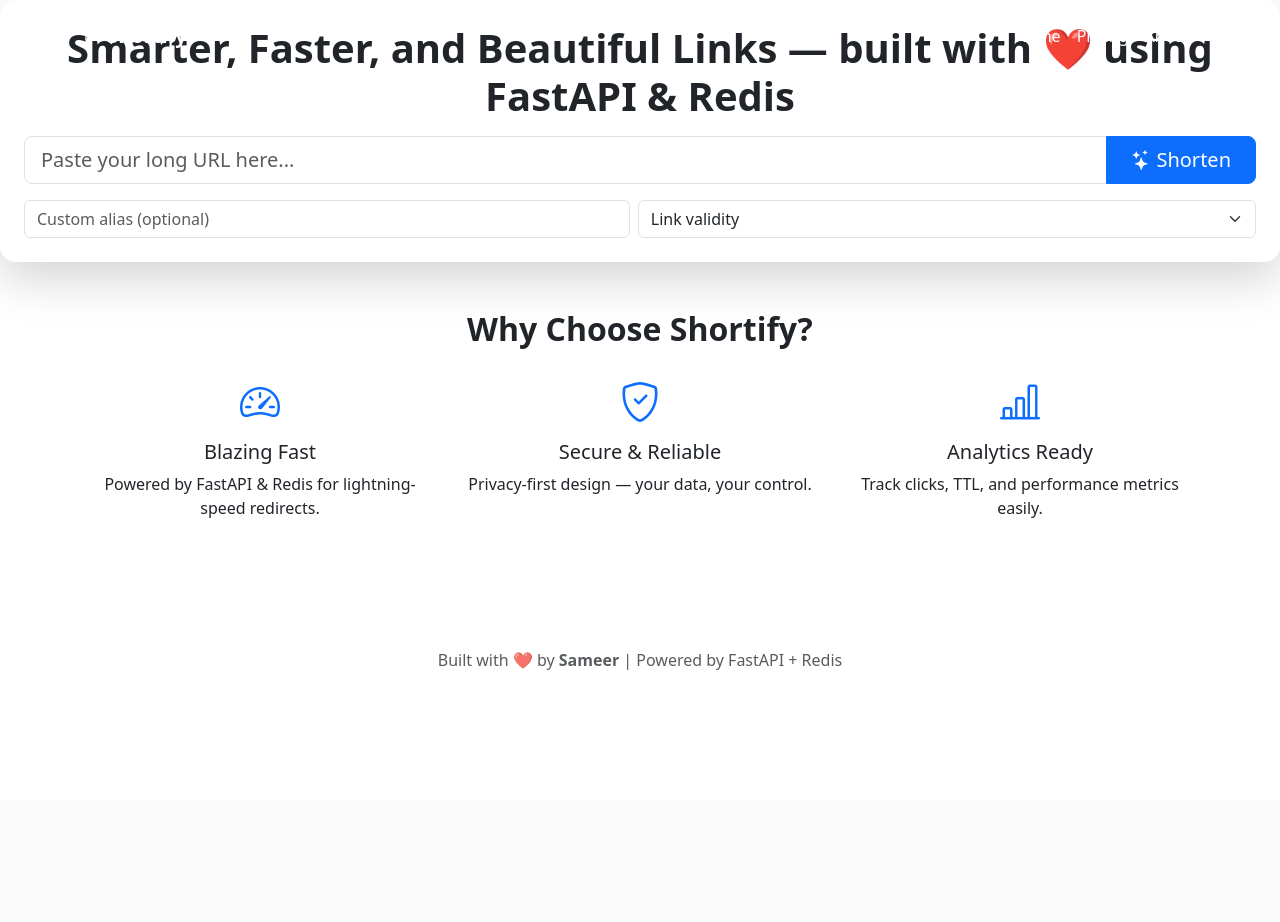
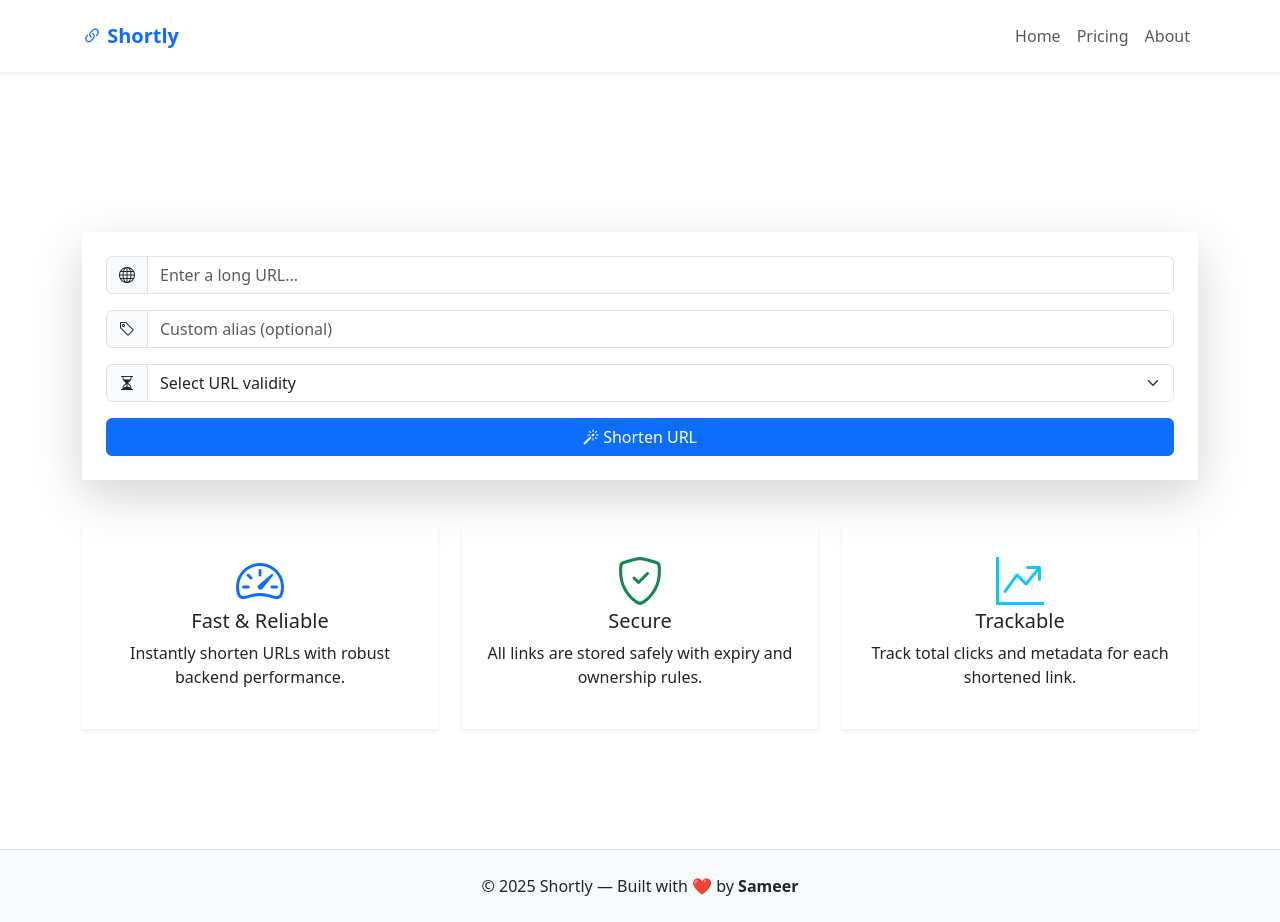
Before and after one commit to sk3577311/Pro_URL_Shortener, a FastAPI app: page / in a window 1280 px wide. Before the commit the page ends 670 px from the top, so only its background shows below. Run offline with FastAPI, Linux system fonts and the light colour scheme.

Commit message:
last commit 16 15/10/2025

```diff
--- a/templates/base.html
+++ b/templates/base.html
@@ -1,51 +1,42 @@
 <!DOCTYPE html>
 <html lang="en">
-
 <head>
-  <meta charset="utf-8" />
-  <meta name="viewport" content="width=device-width, initial-scale=1" />
-  <title>{{ title if title else "Shortify - Smarter Links" }}</title>
-
-  <!-- Bootstrap -->
-  <link href="https://cdn.jsdelivr.net/npm/bootstrap@5.3.3/dist/css/bootstrap.min.css" rel="stylesheet" />
-  <link href="https://cdn.jsdelivr.net/npm/bootstrap-icons@1.11.3/font/bootstrap-icons.css" rel="stylesheet" />
-
-  <!-- Custom CSS -->
+  <meta charset="UTF-8" />
+  <meta name="viewport" content="width=device-width, initial-scale=1.0" />
+  <title>{% block title %}URL Shortener{% endblock %}</title>
+  <link href="https://cdn.jsdelivr.net/npm/bootstrap@5.3.3/dist/css/bootstrap.min.css" rel="stylesheet">
+  <link href="https://cdn.jsdelivr.net/npm/bootstrap-icons@1.11.3/font/bootstrap-icons.css" rel="stylesheet">
   <link rel="stylesheet" href="{{ url_for('static', path='css/style.css') }}">
 </head>
+<body>
 
-<body>
-  <!-- NAVBAR -->
-  <nav class="navbar navbar-expand-lg navbar-light bg-transparent py-3 fixed-top">
+  <!-- Navbar -->
+  <nav class="navbar navbar-expand-lg navbar-light bg-white shadow-sm py-3">
     <div class="container">
-      <a class="navbar-brand fw-bold text-white" href="/">
-        <i class="bi bi-link-45deg"></i> Shortify
+      <a class="navbar-brand fw-bold text-primary" href="/">
+        <i class="bi bi-link-45deg"></i> Shortly
       </a>
       <button class="navbar-toggler" type="button" data-bs-toggle="collapse" data-bs-target="#navbarNav">
         <span class="navbar-toggler-icon"></span>
       </button>
-
       <div class="collapse navbar-collapse justify-content-end" id="navbarNav">
         <ul class="navbar-nav">
-          <li class="nav-item"><a class="nav-link text-white" href="/">Home</a></li>
-          <li class="nav-item"><a class="nav-link text-white" href="/pricing">Pricing</a></li>
-          <li class="nav-item"><a class="nav-link text-white" href="/about">About</a></li>
+          <li class="nav-item"><a class="nav-link" href="/">Home</a></li>
+          <li class="nav-item"><a class="nav-link" href="/pricing">Pricing</a></li>
+          <li class="nav-item"><a class="nav-link" href="/about">About</a></li>
         </ul>
       </div>
     </div>
   </nav>
 
-  <!-- MAIN -->
-  <main class="content">
-    {% block content %}{% endblock %}
-  </main>
+  {% block content %}{% endblock %}
 
-  <!-- FOOTER -->
-  <footer class="text-center py-3 mt-5 text-muted">
-    Built with ❤️ by <strong>Sameer</strong> | Powered by FastAPI + Redis
+  <!-- Footer -->
+  <footer class="text-center py-4 mt-5 bg-light border-top">
+    <p class="mb-0">© 2025 Shortly — Built with ❤️ by <strong>Sameer</strong></p>
   </footer>
 
   <script src="https://cdn.jsdelivr.net/npm/bootstrap@5.3.3/dist/js/bootstrap.bundle.min.js"></script>
-  {% block scripts %}{% endblock %}
+  <script src="{{ url_for('static', path='js/index.js') }}" defer></script>
 </body>
 </html>
--- a/templates/index.html
+++ b/templates/index.html
@@ -1,24 +1,27 @@
 {% extends "base.html" %}
+{% block title %}Shortly - URL Shortener{% endblock %}
 {% block content %}
-<section class="hero-section text-center d-flex align-items-center justify-content-center flex-column">
-  <div class="hero-container p-4 rounded-4 shadow-lg bg-white bg-opacity-75">
-    <h1 class="fw-bold mb-3 text-dark">
-      Smarter, Faster, and Beautiful Links — built with ❤️ using FastAPI & Redis
-    </h1>
+<section class="hero-section d-flex align-items-center text-center text-white">
+  <div class="container">
+    <h1 class="display-5 fw-bold mb-4 animate-slide-up">Shorten, Share & Track Your Links</h1>
+    <p class="lead mb-5 animate-fade-in">Create short links that make your URLs simple and shareable.</p>
 
-    <form id="url-shortener-form" class="w-100" action="/shorten" method="post">
+    <div class="shorten-box mx-auto p-4 shadow-lg">
+      <form action="/shorten" method="post" id="url-form">
         <div class="input-group mb-3">
-        <input type="text" class="form-control form-control-lg" name="original_url"
-          placeholder="Paste your long URL here..." required />
-        <button type="submit" class="btn btn-primary btn-lg px-4">
-          <i class="bi bi-stars"></i> Shorten
-        </button>
+          <span class="input-group-text"><i class="bi bi-globe"></i></span>
+          <input type="url" class="form-control" name="original_url" placeholder="Enter a long URL..." required>
         </div>
 
-      <div class="d-flex gap-2">
+        <div class="input-group mb-3">
+          <span class="input-group-text"><i class="bi bi-tag"></i></span>
           <input type="text" class="form-control" name="custom_alias" placeholder="Custom alias (optional)">
-        <select name="ttl" class="form-select">
-          <option disabled selected>Link validity</option>
+        </div>
+
+        <div class="input-group mb-3">
+          <span class="input-group-text"><i class="bi bi-hourglass-split"></i></span>
+          <select name="ttl" class="form-select" required>
+            <option disabled selected>Select URL validity</option>
             <option value="86400">1 day</option>
             <option value="259200">3 days</option>
             <option value="604800">7 days</option>
@@ -26,42 +29,49 @@
             <option value="0">Unlimited</option>
           </select>
         </div>
+
+        <button type="submit" class="btn btn-primary w-100"><i class="bi bi-magic"></i> Shorten URL</button>
       </form>
 
       {% if short_url %}
-    <div class="alert alert-success mt-3">
-      <strong>Shortened URL:</strong>
-      <div class="input-group mt-2">
-        <input type="text" id="short-url" class="form-control" value="{{ short_url }}" readonly />
-        <button class="btn btn-outline-secondary" onclick="copyToClipboard()"><i class="bi bi-clipboard"></i></button>
+      <div class="alert alert-success text-center mt-4">
+        <p><strong>Short URL:</strong></p>
+        <div class="input-group">
+          <input type="text" class="form-control" id="short-url" value="{{ short_url }}" readonly>
+          <button class="btn btn-secondary" onclick="copyToClipboard()"><i class="bi bi-clipboard"></i></button>
         </div>
+        <small class="text-muted">Valid for {{ readable_ttl }}</small>
       </div>
       {% elif error %}
-    <div class="alert alert-danger mt-3">
-      <i class="bi bi-exclamation-triangle"></i> {{ error }}
+      <div class="alert alert-danger mt-4 text-center">{{ error }}</div>
+      {% endif %}
     </div>
-    {% endif %}
   </div>
 </section>
 
-<section class="features-section py-5 text-center">
+<section class="features-section py-5">
   <div class="container">
-    <h2 class="fw-bold mb-4">Why Choose Shortify?</h2>
-    <div class="row g-4">
-      <div class="col-md-4">
-        <i class="bi bi-speedometer2 fs-1 text-primary"></i>
-        <h5 class="mt-2">Blazing Fast</h5>
-        <p>Powered by FastAPI & Redis for lightning-speed redirects.</p>
+    <div class="row text-center">
+      <div class="col-md-4 mb-4">
+        <div class="feature-card p-4 shadow-sm">
+          <i class="bi bi-speedometer2 display-5 text-primary mb-3"></i>
+          <h5>Fast & Reliable</h5>
+          <p>Instantly shorten URLs with robust backend performance.</p>
         </div>
-      <div class="col-md-4">
-        <i class="bi bi-shield-check fs-1 text-primary"></i>
-        <h5 class="mt-2">Secure & Reliable</h5>
-        <p>Privacy-first design — your data, your control.</p>
       </div>
-      <div class="col-md-4">
-        <i class="bi bi-bar-chart-line fs-1 text-primary"></i>
-        <h5 class="mt-2">Analytics Ready</h5>
-        <p>Track clicks, TTL, and performance metrics easily.</p>
+      <div class="col-md-4 mb-4">
+        <div class="feature-card p-4 shadow-sm">
+          <i class="bi bi-shield-check display-5 text-success mb-3"></i>
+          <h5>Secure</h5>
+          <p>All links are stored safely with expiry and ownership rules.</p>
+        </div>
+      </div>
+      <div class="col-md-4 mb-4">
+        <div class="feature-card p-4 shadow-sm">
+          <i class="bi bi-graph-up-arrow display-5 text-info mb-3"></i>
+          <h5>Trackable</h5>
+          <p>Track total clicks and metadata for each shortened link.</p>
+        </div>
       </div>
     </div>
   </div>
```
Also changed, not shown: static/css/index.css (+35 -0 lines), templates/about.html (+6 -78 lines), templates/pricing.html (+21 -29 lines). Lines whose indentation alone changed are shown as unchanged.
